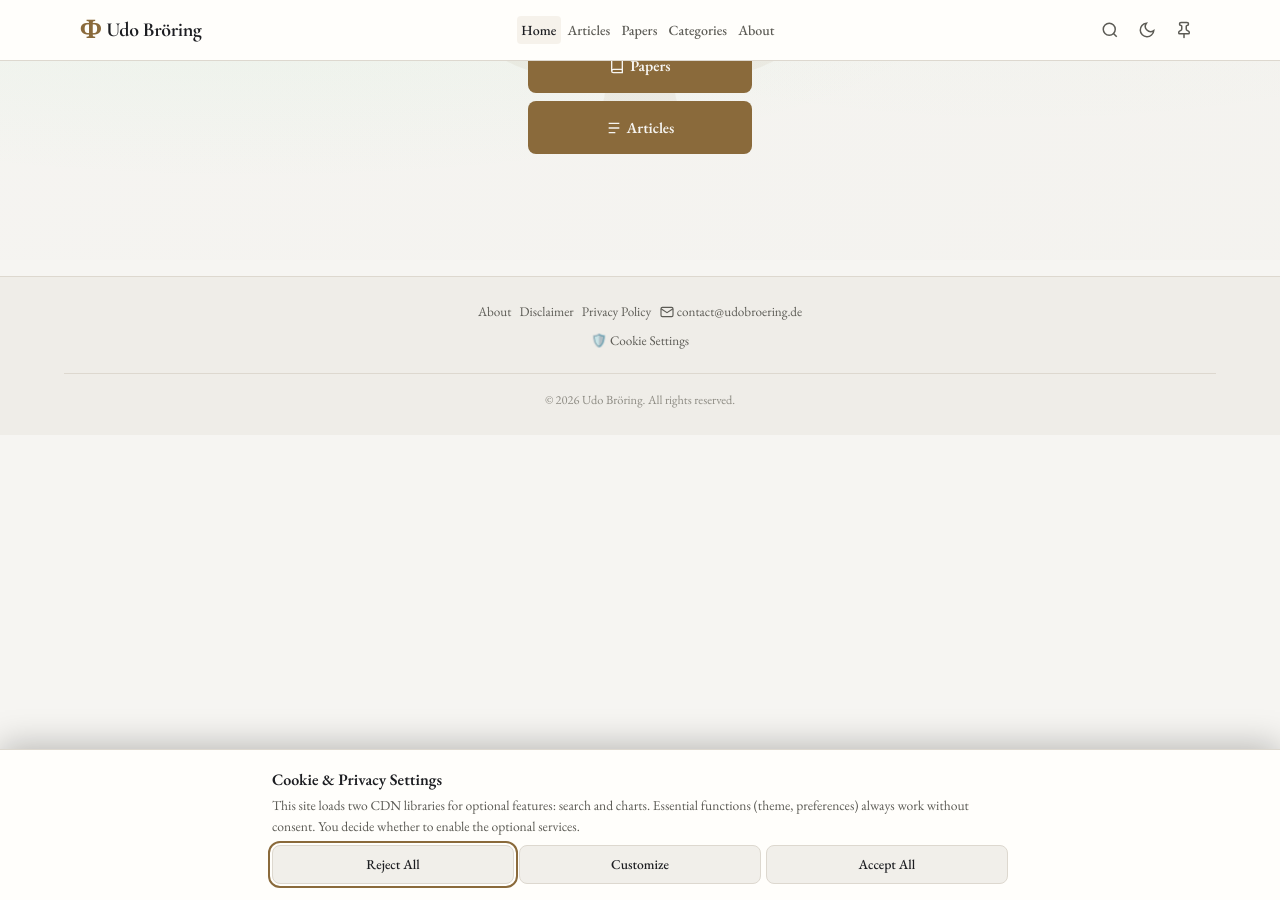
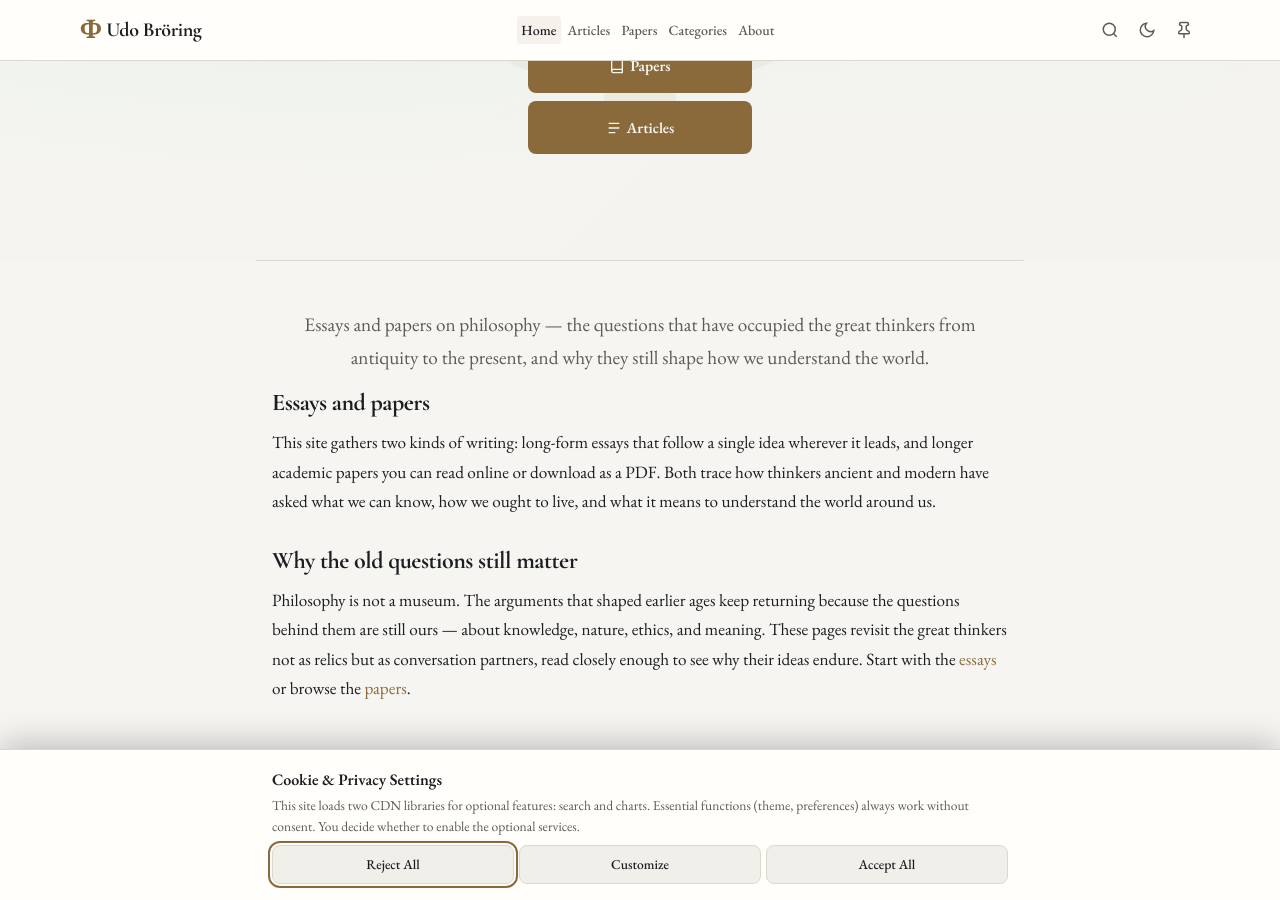
Before and after one commit to Ranzlappen/UdoBroering, a Jekyll site: the page built from index.html, in a window 1280 px wide and 900 px high, scrolled down 340 px. Built offline with Jekyll 4.4.1, drawn with Linux system fonts in a browser that asks for light colours; the list of posts is cut into pages by our own code.

Commit message:
SEO: add on-brand intro section to the homepage
Address the audit's homepage flags (no H2-H6, thin content ~83 words, low
rendered-content %, weak keyword spread) by adding a short text-only intro
below the hero: a lead line + two H2 sub-sections + internal links to the
Articles and Papers sections. Styled with a self-contained .home-intro CSS
block reusing existing theme tokens (auto-themes dark/light). No images, so
the lean landing page keeps its fast first paint. Homepage now has 2 H2s and
~177 words of <main> text. Copy is a placeholder draft pending an authorial
rewrite.

```diff
--- a/_layouts/home.html
+++ b/_layouts/home.html
@@ -1,13 +1,40 @@
 ---
 layout: default
-# Landing page is a lean "hub": the hero + three buttons (Blog / Projects /
-# References) only — no article cards are linked here, to keep the first paint
-# fast and the next click cheap. After the page finishes loading we warm the
-# browser cache with every post's hero/cover image (see the preloader below) so
-# the Blog / Projects pages render their images near-instantly.
+# Landing page is a lean "hub": the hero + buttons, then a short text-only intro
+# section (`.home-intro`) — no article cards are linked here, to keep the first
+# paint fast and the next click cheap. The intro adds H2 headings and indexable
+# prose for SEO/GEO without images, so it doesn't slow first paint. After the page
+# finishes loading we warm the browser cache with every post's hero/cover image
+# (see the preloader below) so the Blog / Projects pages render images near-instantly.
 ---
 
 {% include hero.html %}
+
+{% comment %}
+  Short on-brand intro below the hero. Its job is SEO/GEO: it gives the otherwise
+  minimal landing page real heading hierarchy (H2s) and indexable text, and links
+  into the two main sections. Copy is a placeholder draft (tracked for a rewrite) —
+  text only, so the fast first paint is preserved.
+{% endcomment %}
+<section class="home-intro" aria-labelledby="home-intro-title">
+  <p class="home-intro__lead">Essays and papers on philosophy — the questions that have
+     occupied the great thinkers from antiquity to the present, and why they still shape
+     how we understand the world.</p>
+
+  <h2 id="home-intro-title">Essays and papers</h2>
+  <p>This site gathers two kinds of writing: long-form essays that follow a single idea
+     wherever it leads, and longer academic papers you can read online or download as a
+     PDF. Both trace how thinkers ancient and modern have asked what we can know, how we
+     ought to live, and what it means to understand the world around us.</p>
+
+  <h2>Why the old questions still matter</h2>
+  <p>Philosophy is not a museum. The arguments that shaped earlier ages keep returning
+     because the questions behind them are still ours — about knowledge, nature, ethics,
+     and meaning. These pages revisit the great thinkers not as relics but as conversation
+     partners, read closely enough to see why their ideas endure. Start with the
+     <a href="{{ '/articles/' | relative_url }}">essays</a> or browse the
+     <a href="{{ '/papers/' | relative_url }}">papers</a>.</p>
+</section>
 
 {% comment %}
   Hero/cover image preload list — every published/placeholder post's `image`
--- a/assets/css/style.css
+++ b/assets/css/style.css
@@ -530,6 +530,33 @@ html[data-header-sticky="off"] .theme-toggle {
   padding: 0.85rem 1.5rem;
   font-size: 0.95rem;
 }
+
+/* Homepage intro — short on-brand prose below the hero. Adds H2 structure and
+   indexable text to the otherwise lean landing page (SEO/GEO). Text only, so it
+   keeps the fast first paint. Uses existing tokens → auto-themes dark/light. */
+.home-intro {
+  max-width: var(--content-width);          /* 48rem reading width */
+  margin: 0 auto;
+  padding: var(--space-3xl) var(--space-lg);
+  border-top: 1px solid var(--c-border);
+}
+.home-intro__lead {
+  font-size: clamp(1.05rem, 2vw, 1.2rem);
+  color: var(--c-text-muted);
+  line-height: 1.6;
+  text-align: center;
+  margin-bottom: var(--space-2xl);
+}
+.home-intro h2 {
+  font-family: var(--f-heading);
+  font-size: 1.5rem;
+  font-weight: 700;
+  letter-spacing: -0.02em;
+  margin: var(--space-xl) 0 var(--space-sm);
+}
+.home-intro h2:first-of-type { margin-top: 0; }
+.home-intro p { line-height: 1.7; margin-bottom: var(--space-md); }
+.home-intro a { color: var(--c-accent); text-underline-offset: 2px; }
 
 /* ============================================================
    Main Content
```
